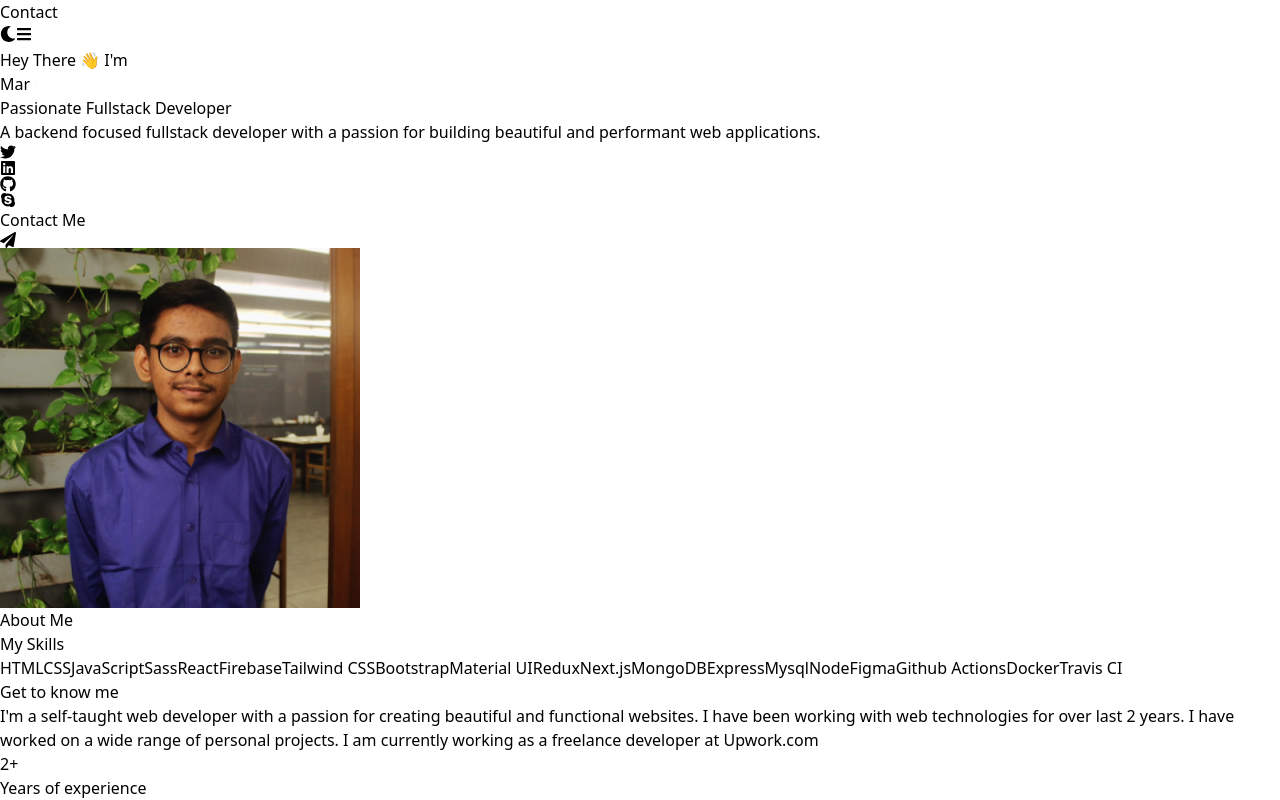
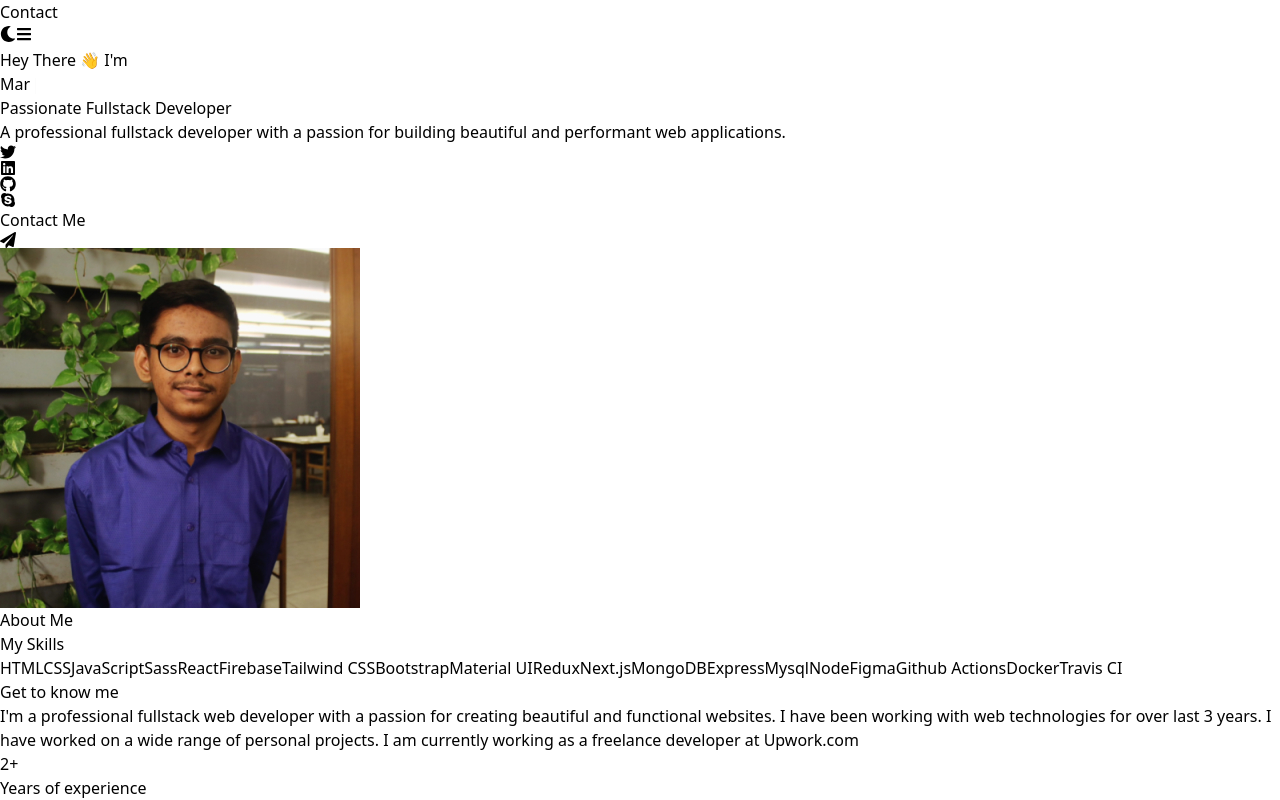
Before and after one commit to marzuk-zarir/marzuk-zarir.github.io, a Next.js app: page / in a window 1280 px wide. Shown: the part 620-1420 px from the top of the page. Built offline with nearby package versions, Linux system fonts and the light colour scheme; what animated-tailwindcss would draw is missing.

Commit message:
data: change personal info

```diff
--- a/components/sections/About.jsx
+++ b/components/sections/About.jsx
@@ -1,9 +1,9 @@
 import Animate from '@/components/common/Animate'
-import Button from '@/components/common/Button'
+// import Button from '@/components/common/Button'
 import Title from '@/components/common/Title'
 import about from '@/data/about'
 import CountUp from 'react-countup'
-import { FaFilePdf } from 'react-icons/fa'
+// import { FaFilePdf } from 'react-icons/fa'
 
 export default function About() {
     return (
@@ -66,14 +66,15 @@ export default function About() {
                                 <div className="font-semibold">Completed Works</div>
                             </div>
                         </div>
-                        <Button
+                        {/* disable temporary */}
+                        {/* <Button
                             href={about.resumeLink}
                             target="__blank"
                             icon={FaFilePdf}
                             className="mx-auto"
                         >
                             View Resume
-                        </Button>
+                        </Button> */}
                     </div>
                 </div>
             </div>
--- a/data/about.js
+++ b/data/about.js
@@ -1,12 +1,12 @@
 const about = {
     introduction: (
         <>
-            I&apos;m a self-taught web developer with a passion for creating beautiful and
-            functional websites. I have been working with web technologies for over last 2 years. I
-            have worked on a wide range of personal projects. I am currently working as a freelance
-            developer at{' '}
+            I&apos;m a professional fullstack web developer with a passion for creating beautiful
+            and functional websites. I have been working with web technologies for over last 3
+            years. I have worked on a wide range of personal projects. I am currently working as a
+            freelance developer at{' '}
             <a
-                href="https://upwork.com"
+                href="https://upwork.com/freelancers/~01add2cd729379c0df"
                 target="_blank"
                 rel="noreferrer"
                 className="text-indigo-500 hover:underline"
--- a/data/home.js
+++ b/data/home.js
@@ -1,6 +1,6 @@
 const home = {
     introduction:
-        'A backend focused fullstack developer with a passion for building beautiful and performant web applications.',
+        'A professional fullstack developer with a passion for building beautiful and performant web applications.',
     heroImage: 'assets/marzuk-zarir.jpg'
 }
 
--- a/seo.config.js
+++ b/seo.config.js
@@ -2,13 +2,13 @@ const seo = {
     defaultSeo: {
         title: 'Marzuk Zarir - Fullstack Developer',
         description:
-            'Hey, I am a self taught fullstack developer who loves to build things for the web with 100% client satisfaction.',
+            'Hey, I am a professional fullstack developer who loves to build things for the web with 100% client satisfaction.',
         canonical: 'https://marzuk-zarir.github.io',
         themeColor: '#3b82f6',
         openGraph: {
             title: 'Marzuk Zarir - Fullstack Developer',
             description:
-                'Hey, I am a self taught fullstack developer who loves to build things for the web with 100% client satisfaction.',
+                'Hey, I am a professional fullstack developer who loves to build things for the web with 100% client satisfaction.',
             url: 'https://marzuk-zarir.github.io',
             type: 'profile',
             profile: {
```
